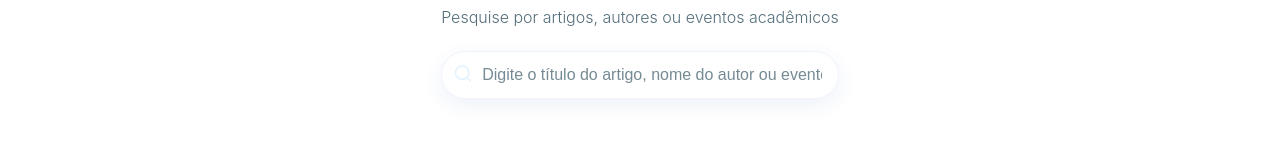
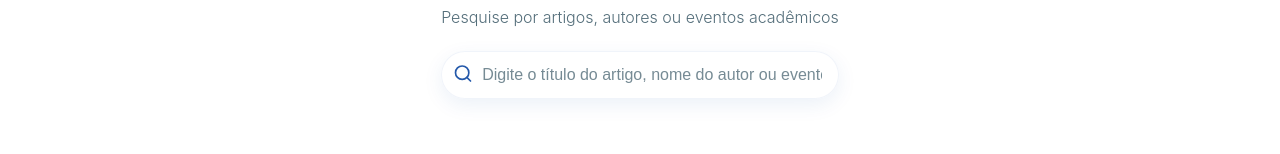
Before and after one commit to RaviHector/biblioteca-digital, a React (Vite) app in the folder biblioteca-digital-web-frontend/: page / in a window 1280 px wide. Shown: the part 295-449 px from the top of the page. Built offline with nearby package versions, Linux system fonts and the light colour scheme; no server answers.

Commit message:
Cores Layout 7

```diff
--- a/biblioteca-digital-web-frontend/src/pages/Home/Styles.js
+++ b/biblioteca-digital-web-frontend/src/pages/Home/Styles.js
@@ -54,8 +54,9 @@ export const SearchIcon = styled.div`
   left: 1.2rem;
   top: 50%;
   transform: translateY(-50%);
-  color: ${(props) => props.theme.colors.primaryLight};
-  opacity: 0.95;
+  /* usar cor mais escura já presente no tema para melhor contraste */
+  color: ${(props) => props.theme.colors.textPrimary};
+  opacity: 0.9;
 `;
 
 export const SearchInput = styled.input`
```
Also changed, not shown: 5 other files (tests, documents, lock files or other folders).
